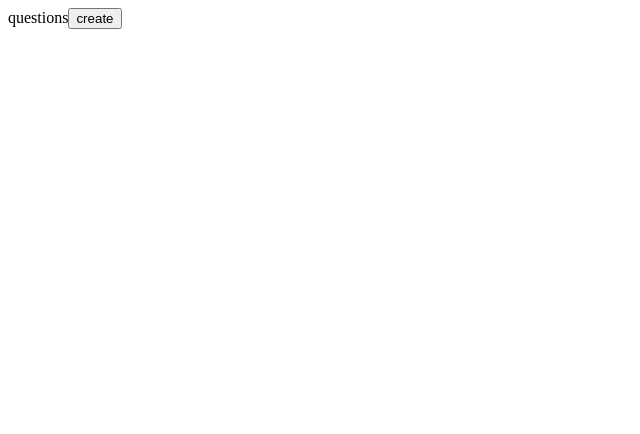
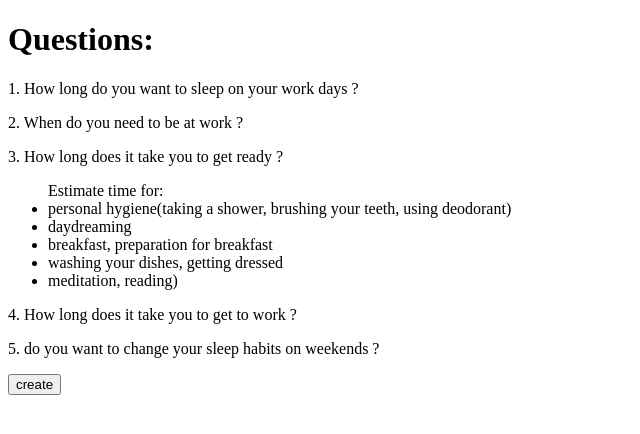
Before and after one commit to Gregor499/timetable-generator, a React (Create React App) app in the folder frontend/: page /questions in a window 1280 px wide. Shown: the top 434 px of the page, without its empty margins (0-640 px from the left). Built offline with nearby package versions, Linux system fonts and the light colour scheme.

Commit message:
added logout button added questions made password input hidden

```diff
--- a/frontend/src/StartPage/StartPage.tsx
+++ b/frontend/src/StartPage/StartPage.tsx
@@ -1,12 +1,12 @@
 import {NavLink} from "react-router-dom";
-import {useEffect, useState} from "react";
+import {FormEvent, useEffect, useState} from "react";
 import axios, {AxiosResponse} from "axios";
 
 export default function StartPage() {
 
-    const [username, setUsername] = useState("du bist nicht eingeloggt")
+    const [username, setUsername] = useState("du bist nicht eingeloggt !")
     const [errorMessage, setErrorMessage] = useState("")
-
+    const [loginStatus, setLoginStatus] = useState(true)
     let token = localStorage.getItem("jwt")
 
     useEffect(() => {
@@ -17,18 +17,32 @@ export default function StartPage() {
             setUsername(value.toString())
         })
             .catch(()=> setErrorMessage(""))
+        if (token== null){
+            setLoginStatus(false)
+            setUsername("du bist nicht eingeloggt !")
+        }
     })
+
+    const loginOut = () => {
+        setLoginStatus(false)
+        localStorage.removeItem("jwt");
+    }
 
     return (
         <div>
-            <h3>Hallo, {username}</h3>
+            <h3>Hallo {username}</h3>
             {errorMessage && <div>{errorMessage}</div>}
 
             <NavLink to={"/questions"}><button>Lets´s go !</button></NavLink>
 
             <NavLink to={"/register"}><button>register</button></NavLink>
 
-            <NavLink to={"/login"}><button>login</button></NavLink>
+            {!loginStatus && <NavLink to={"/login"}><button>login</button></NavLink>}
+
+            {loginStatus && <form onSubmit= {loginOut}>
+                <input type="submit" value="logout"/>
+            </form>
+            }
 
         </div>
 );
--- a/frontend/src/questions/Questions.tsx
+++ b/frontend/src/questions/Questions.tsx
@@ -3,7 +3,21 @@ import {NavLink} from "react-router-dom";
 export default function Questions() {
     return(
         <div>
-            questions
+            <h1> Questions:</h1>
+            <p>1. How long do you want to sleep on your work days ?</p>
+            <p>2. When do you need to be at work ?</p>
+            <p>3. How long does it take you to get ready ?
+                <ul>
+                    Estimate time for:
+                    <li>personal hygiene(taking a shower, brushing your teeth, using deodorant)</li>
+                        <li>daydreaming</li>
+                        <li>breakfast, preparation for breakfast</li>
+                        <li>washing your dishes, getting dressed</li>
+                        <li>meditation, reading)</li>
+                </ul>
+            </p>
+            <p>4. How long does it take you to get to work ?</p>
+            <p>5. do you want to change your sleep habits on weekends ?</p>
             <NavLink to={"/timetable"}><button>create</button></NavLink>
         </div>
     )
--- a/frontend/src/security/Login.tsx
+++ b/frontend/src/security/Login.tsx
@@ -23,7 +23,7 @@ export default function Login() {
             <h3>Login</h3>
             <form  onSubmit={login}>
                 <input type="text" value={username} onChange={event => setUsername(event.target.value)} placeholder="username"/>
-                <input type="text" value={password} onChange={event => setPassword(event.target.value)} placeholder="password"/>
+                <input type="password" value={password} onChange={event => setPassword(event.target.value)} placeholder="password"/>
                 <input type="submit" value="Login"/>
                 {errorMessage && <div>{errorMessage}</div>}
             </form>
--- a/frontend/src/security/Register.tsx
+++ b/frontend/src/security/Register.tsx
@@ -26,7 +26,7 @@ export default function Register() {
                        placeholder="username"/>
                 <input type="password" value={password} onChange={event => setPassword(event.target.value)}
                         placeholder="password"/>
-                <input type="passwordRepeat" value={passwordRepeat}
+                <input type="password" value={passwordRepeat}
                        onChange={event => setPasswordRepeat(event.target.value)}
                         placeholder={"repeat password"}/>
                 <input type="submit" value="Register"/>
```
